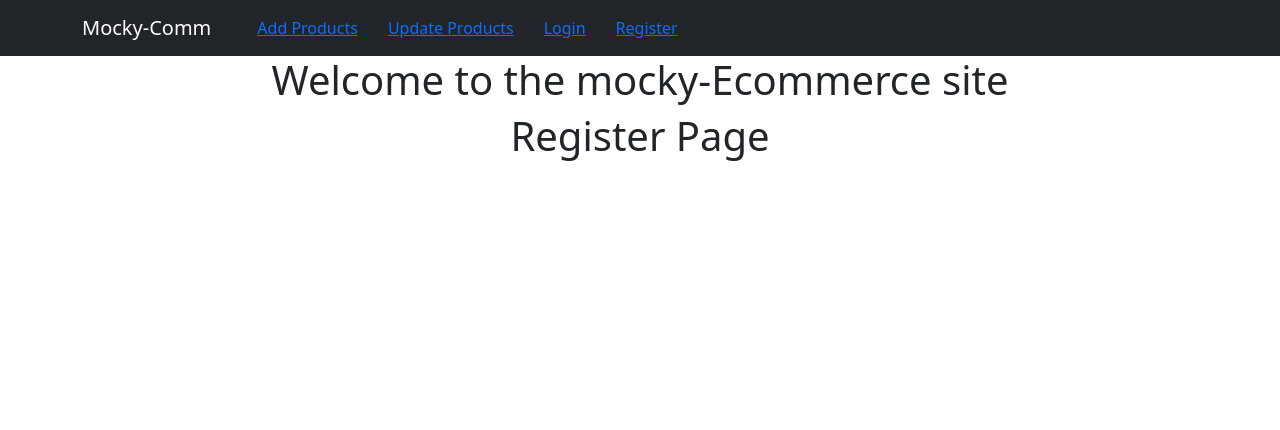
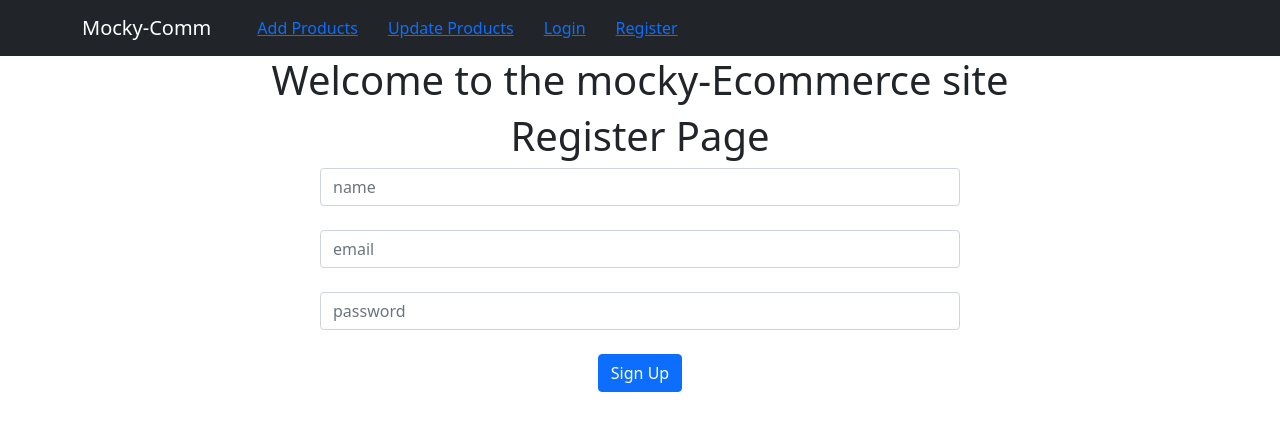
Before and after one commit to mua-wallace/mockyEcommerceSite, a React (Create React App) app in the folder mocky-dashboard/: page /register in a window 1280 px wide. Shown: the top 430 px of the page. Built offline with nearby package versions, Linux system fonts and the light colour scheme.

Commit message:
integration of  form with backen

```diff
--- a/mocky-dashboard/src/Register.js
+++ b/mocky-dashboard/src/Register.js
@@ -1,7 +1,40 @@
+import React, {useState} from 'react';
+import {useHistory} from 'react-router-dom';
 function Register() {
+
+    const [name,setName] = useState("");
+    const [email,setEmail] = useState("");
+    const [password,setPassword] = useState("");
+    const history = useHistory();
+
+   async function signup(){
+        let item = {name, email, password};
+
+      let result = await fetch("http://localhost:8000/api/register", {
+            method:'POST',
+            body:JSON.stringify(item),
+            headers:{
+                "Content-Type":'application/json',
+                "Accept": 'application/json'
+            }
+        })
+        result = await result.json();
+        // console.warn("reult", result);
+        localStorage.setItem('user-info', JSON.stringify(result));
+        history.push("/add");
+
+    }
+
     return (
-        <div>
+        <div className="col-sm-6 offset-sm-3">
             <h1>Register Page</h1>
+            <input type="text" value={name} onChange={(e) => setName(e.target.value)} className="form-control" placeholder="name"></input>
+             <br />
+             <input type="text" value={email} onChange={(e)=>setEmail(e.target.value)} className="form-control" placeholder="email"></input>
+             <br />
+             <input type="password" value={password} onChange={(e)=>setPassword(e.target.value)} className="form-control" placeholder="password"></input>
+             <br />
+            <button onClick={signup} className="btn btn-primary">Sign Up</button>
         </div>
     )
 }
```
